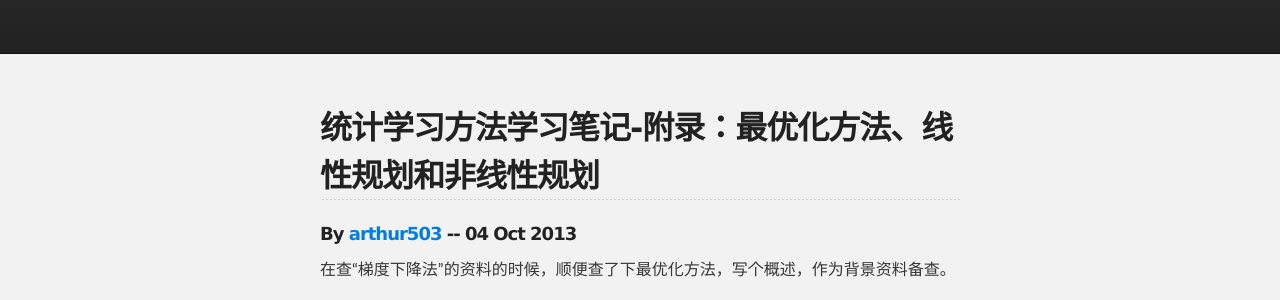
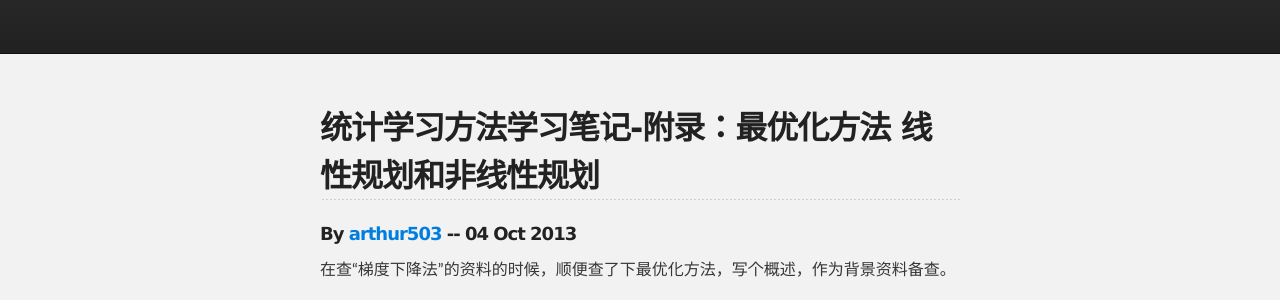
Before and after one commit to arthur503/blog, a Jekyll site: the page built from _posts/technology/2013-10-04-Statistical-Methods-appendix-optimization-problem.md, in a window 1280 px wide. Shown: the part 171-471 px from the top of the page. Built offline with Jekyll 4.4.1, drawn with Linux system fonts in a browser that asks for light colours.

```diff
--- a/_posts/technology/2013-10-04-Statistical-Methods-appendix-optimization-problem.md
+++ b/_posts/technology/2013-10-04-Statistical-Methods-appendix-optimization-problem.md
@@ -1,5 +1,5 @@
 ---
 layout: default
-title: 统计学习方法学习笔记-附录：最优化方法、线性规划和非线性规划
+title: 统计学习方法学习笔记-附录：最优化方法 线性规划和非线性规划
 ---
 在查“梯度下降法”的资料的时候，顺便查了下最优化方法，写个概述，作为背景资料备查。
```
